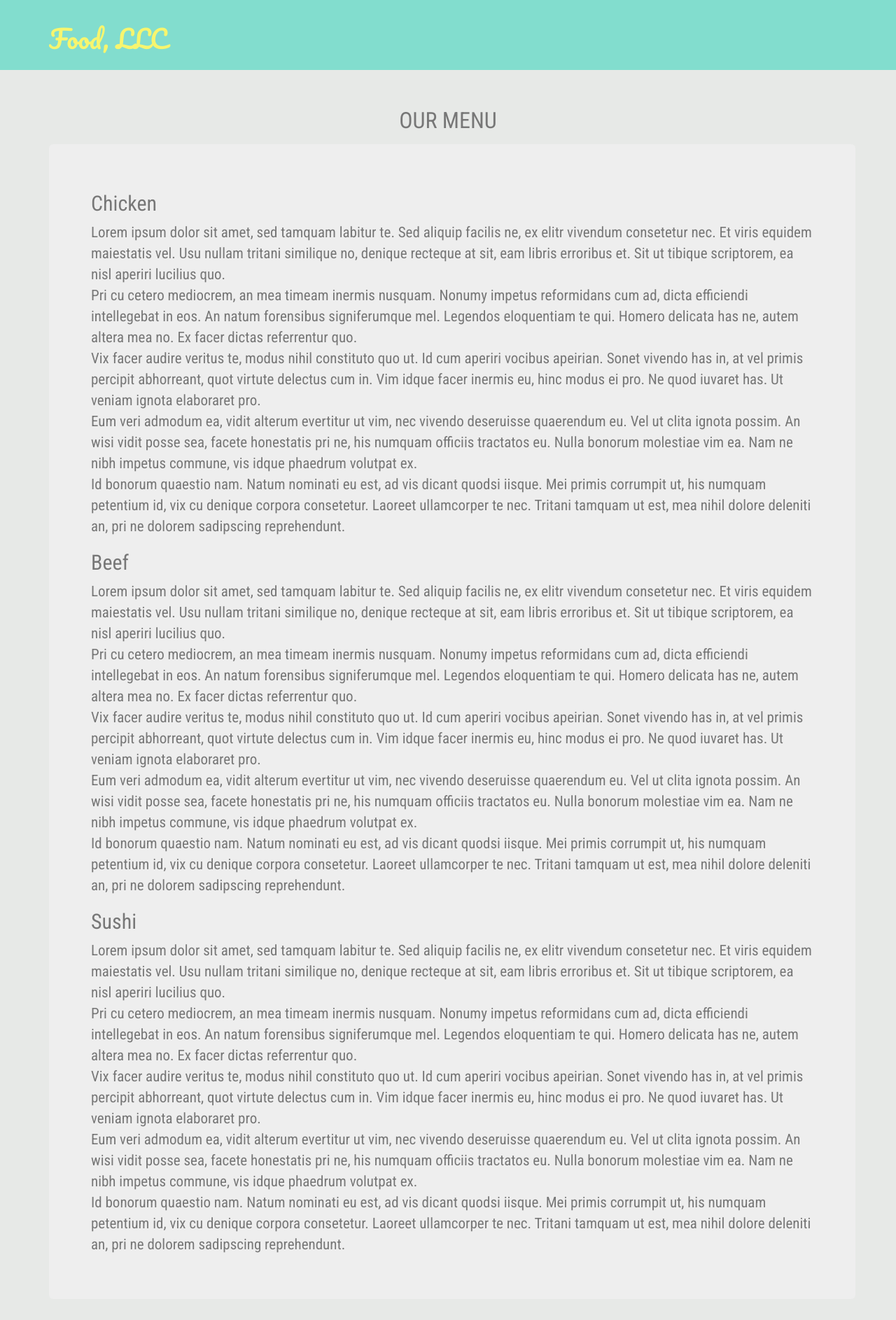
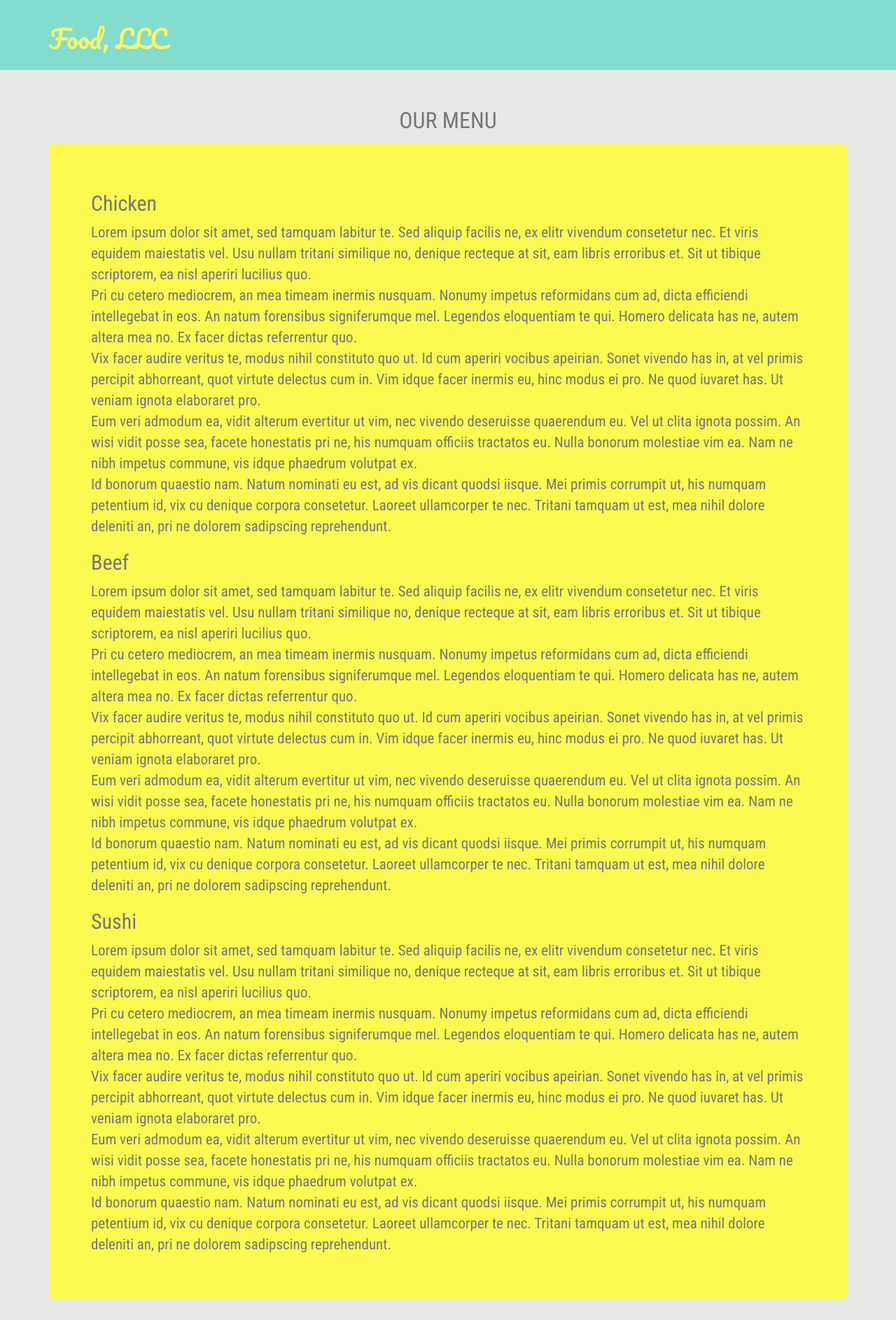
Before and after one commit to emmvalenti/emmvalenti.github.io, a Jekyll site: the page module3/index.html, which Jekyll copies as it is, in a window 1280 px wide. Shown: the whole page at 70% size. Built offline with Jekyll 4.4.1, drawn with Linux system fonts in a browser that asks for light colours.

Commit message:
add style for nav-list

```diff
--- a/module3/css/style.css
+++ b/module3/css/style.css
@@ -24,7 +24,14 @@ body{
 	font-family:'Pacifico', cursive;
 }
 
+#nav-list {
+	margin-top: 10px;
+}
 
+#nav-list a{
+	color: black;
+	text-align: center;
+}
 
 .text-center {
 	text-align: center;
@@ -34,7 +41,7 @@ body{
 }
 
 .container .jumbotron {
-	width: 90vw;
+	background-color: #FCF951;
 }
 
 
```
